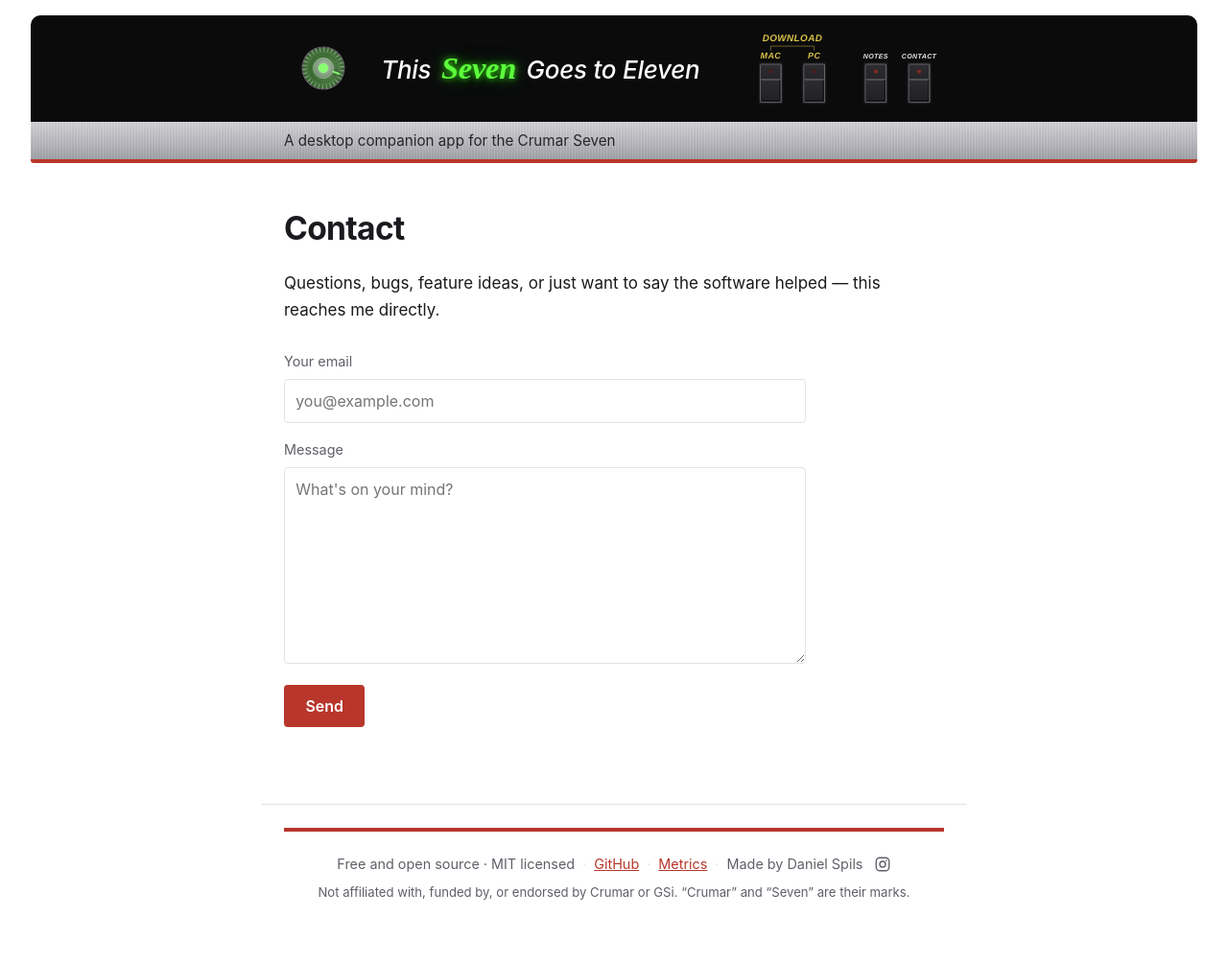
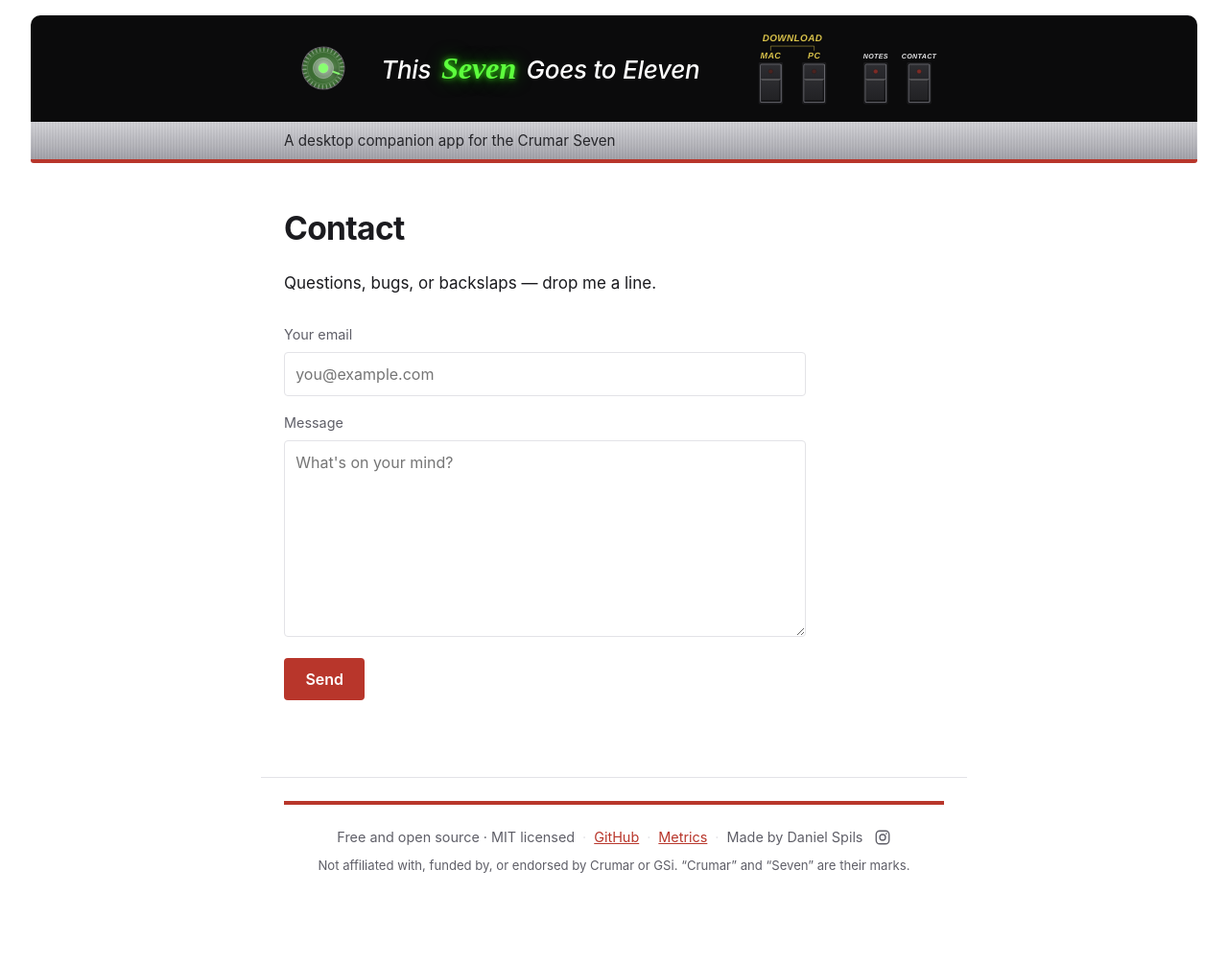
Before and after one commit to danielspils/this-seven-goes-to-eleven, a Jekyll site: the page built from docs/contact/index.md, in a window 1280 px wide. Shown: the whole page at 96% size. Built offline with Jekyll 4.4.1, drawn with Linux system fonts in a browser that asks for light colours; after the commit the page ends 977 px from its top, so only the background shows below that.

Commit message:
Contact line: Daniel's wording
"Questions, bugs, or backslaps - drop me a line."

Co-Authored-By: Claude Opus 5 <noreply@anthropic.com>

```diff
--- a/docs/contact/index.md
+++ b/docs/contact/index.md
@@ -6,8 +6,7 @@ description: Send feedback, bug reports, or questions about This Seven Goes to E
 
 # Contact
 
-Questions, bugs, feature ideas, or just want to say the software helped —
-this reaches me directly.
+Questions, bugs, or backslaps — drop me a line.
 
 <form class="contact-form" action="https://api.web3forms.com/submit" method="POST">
   <input type="hidden" name="access_key" value="WEB3FORMS_ACCESS_KEY">
```
